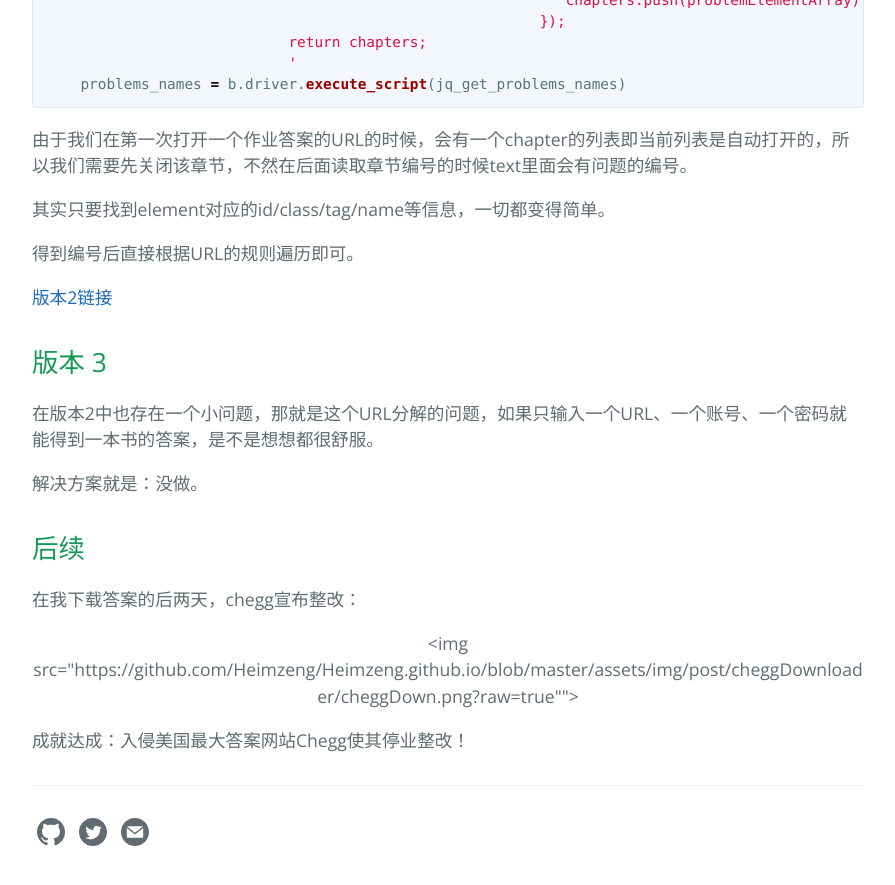
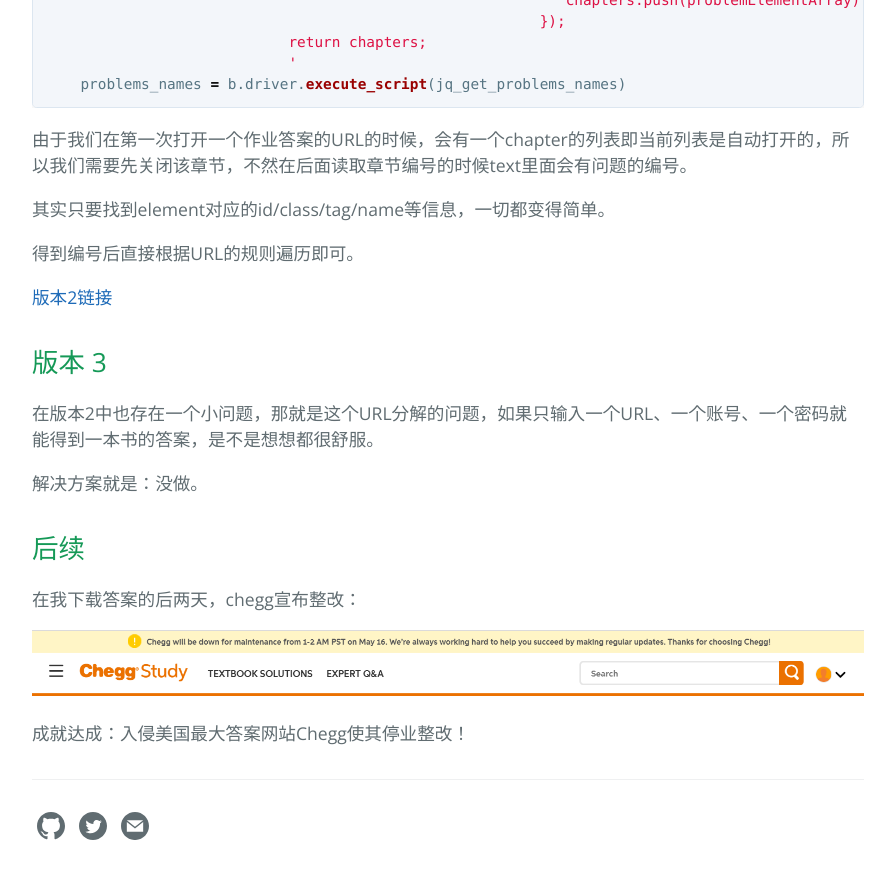
Before and after one commit to Heimzeng/Heimzeng.github.io, a Jekyll site: the page built from _posts/2018-05-15-Download-Solutions-from-Chegg.md, in a window 1280 px wide and 900 px high, scrolled down 3973 px. Shown: the top 885 px of the window, without its empty margins (192-1087 px from the left). Built offline with Jekyll 4.4.1, drawn with Linux system fonts in a browser that asks for light colours.

Commit message:
修正图片显示问题

```diff
--- a/_posts/2018-05-15-Download-Solutions-from-Chegg.md
+++ b/_posts/2018-05-15-Download-Solutions-from-Chegg.md
@@ -177,7 +177,7 @@
 在我下载答案的后两天，chegg宣布整改：
 
 <center>
-	<img src="https://github.com/Heimzeng/Heimzeng.github.io/blob/master/assets/img/post/cheggDownloader/cheggDown.png?raw=true"">
+	<img src="https://github.com/Heimzeng/Heimzeng.github.io/blob/master/assets/img/post/cheggDownloader/cheggDown.png?raw=true">
 </center>
 
 成就达成：入侵美国最大答案网站Chegg使其停业整改！
```
